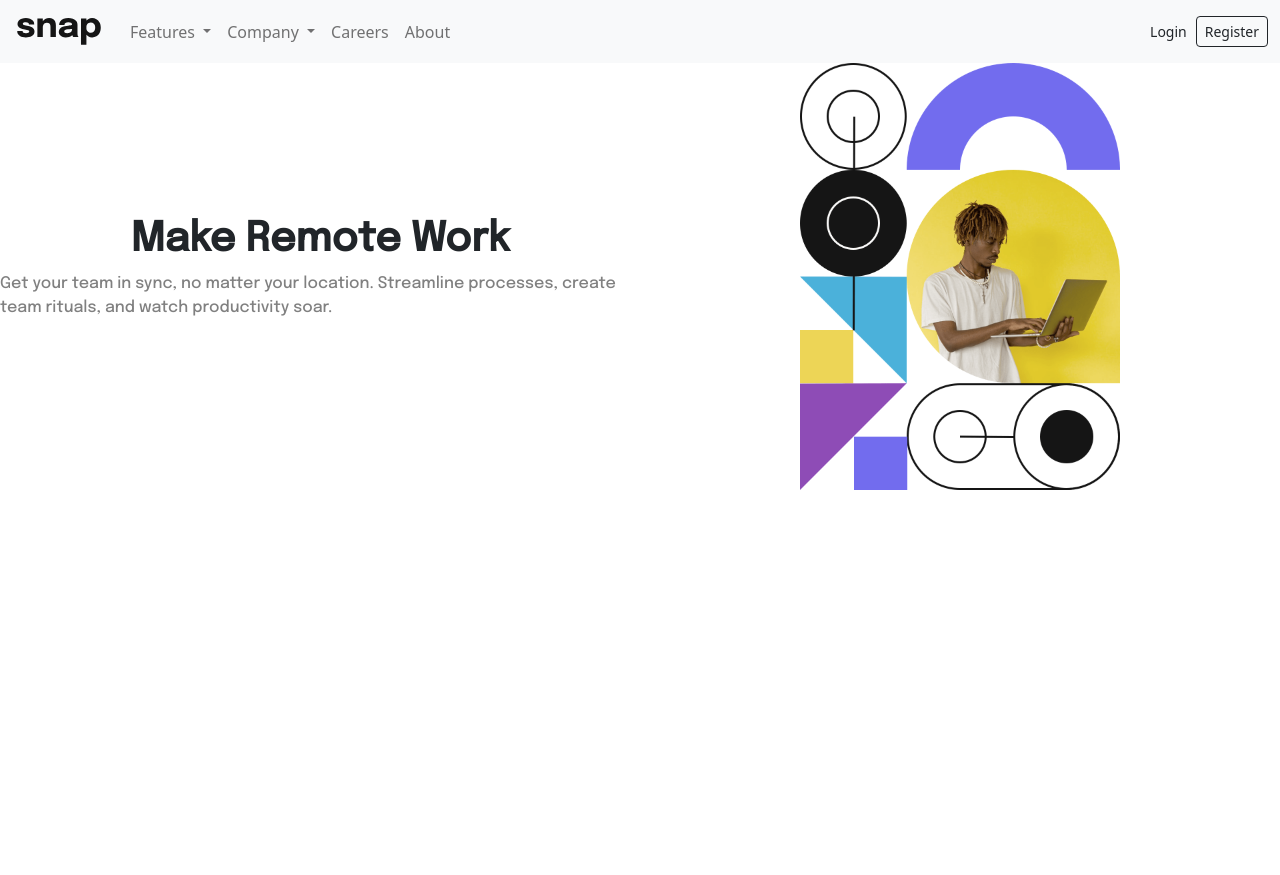
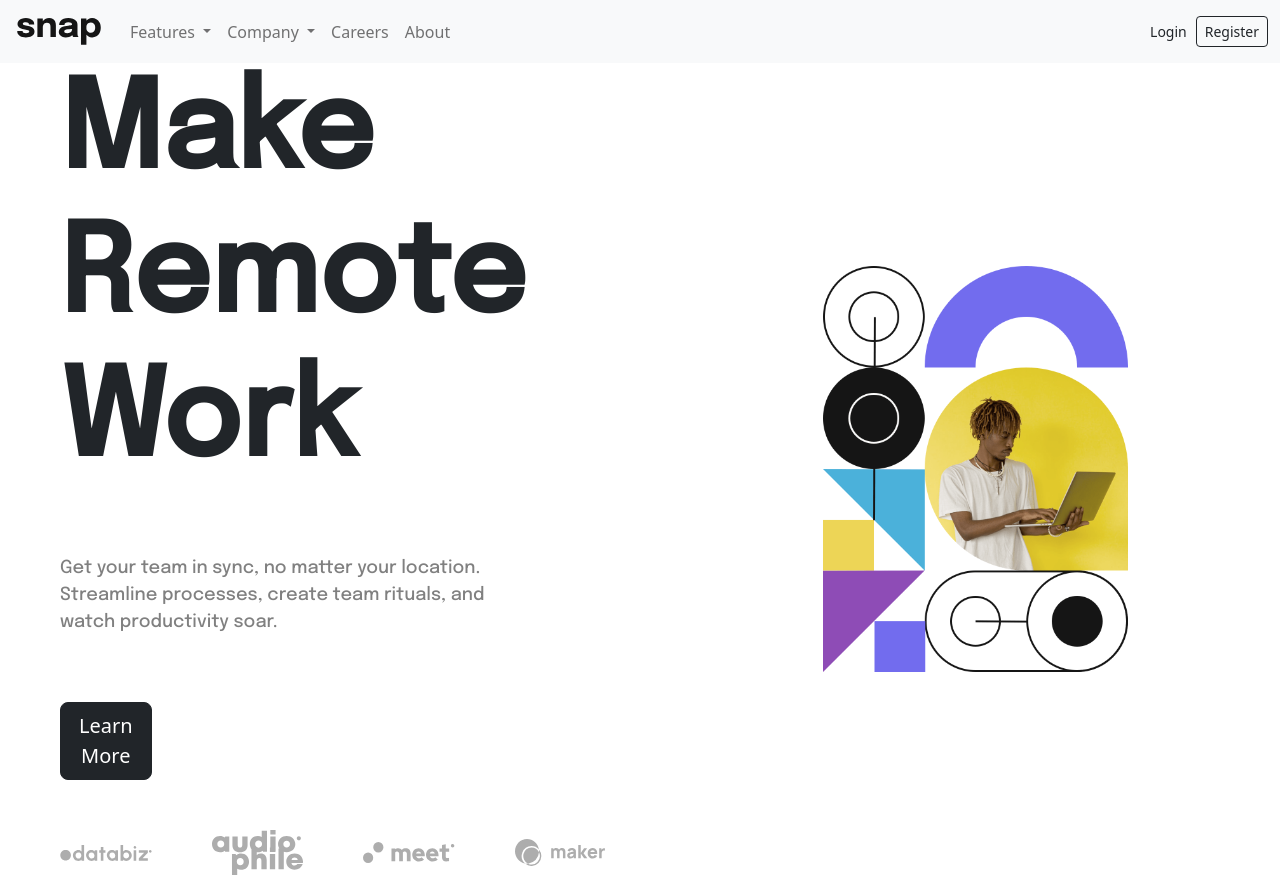
Before and after one commit to poggur/Intro-Section-With-Dropdown-Navigation, a plain HTML site: page index.html in a window 1280 px wide. Before the commit the page ends 800 px from the top, so only its background shows below. Drawn offline with nearby package versions, Linux system fonts and the light colour scheme.

Commit message:
descending even further. Everything is nothing

```diff
--- a/index.css
+++ b/index.css
@@ -1,5 +1,5 @@
 .big-div{
-    height: 100%;
+    min-height: 100%;
     width: 100%;
     display: flex;
     flex-direction: column;
@@ -17,12 +17,15 @@
     font-family: 'Epilogue', 'sans-serif';
     font-weight: bold;
     display: flex;
+    font-size: 120px;
+    margin-bottom: 60px;
 }
 
 .flavour-text{
     font-family: 'Epilogue', 'sans-serif';
     display: flex;
     color: grey;
+    font-size: 18px;
 }
 
 .Main-div{
@@ -30,24 +33,31 @@
     flex-direction: row;
     justify-content: center;
     align-items: center;
-    height: 100%;
+    min-height: 100%;
     width: 100%;
 }
 
 .text-div{
     display: flex;
     flex-direction: column;
-    align-items: center;
-    height: 100%;
+    min-height: 100%;
     width: 50%;
+    margin-left: 60px;
 }
 
 .image-div{
     display: flex;
     flex-direction: column;
     align-items: center;
-    height: 100%;
+    min-height: 100%;
     width: 50%;
+}
+
+.sponsor-div{
+    display: flex;
+    flex-direction: row;
+    align-items: center;
+    margin-top: 50px;
 }
 
 .image-size{
@@ -59,3 +69,15 @@
     height: 75%;
     width: 100%;
 }
+
+.Learn{
+    margin-top: 50px;
+    width:15%;
+    height:20%;
+}
+
+.sponsor-image-size{
+    width:15%;
+    height: 10%;
+    margin-right: 60px;
+}
--- a/index.html
+++ b/index.html
@@ -71,8 +71,15 @@
 
       <div class="Main-div">
         <div class="text-div">
-          <h1 class="Remote-Title">Make Remote Work</h1>
-          <p class="flavour-text">Get your team in sync, no matter your location. Streamline processes, create team rituals, and watch productivity soar.</p>
+          <h1 class="Remote-Title">Make <br> Remote Work</h1>
+          <p class="flavour-text">Get your team in sync, no matter your location.<br> Streamline processes, create team rituals, and<br> watch productivity soar.</p>
+          <button class="btn btn-dark btn-lg justify-content-end btn-padding-left Learn" type="button">Learn More</button>
+          <div class="sponsor-div">
+            <img class="sponsor-image-size" src="images/client-databiz.svg" alt="sponsor-image">
+            <img class="sponsor-image-size" src="images/client-audiophile.svg" alt="sponsor-image">
+            <img class="sponsor-image-size" src="images/client-meet.svg" alt="sponsor-image">
+            <img class="sponsor-image-size" src="images/client-maker.svg" class="sponsor-image" alt="sponsor-image">
+          </div>
         </div>
         <div class="image-div">
           <img class="image-size" src="images/image-hero-desktop.png" alt="jeremy">
```
